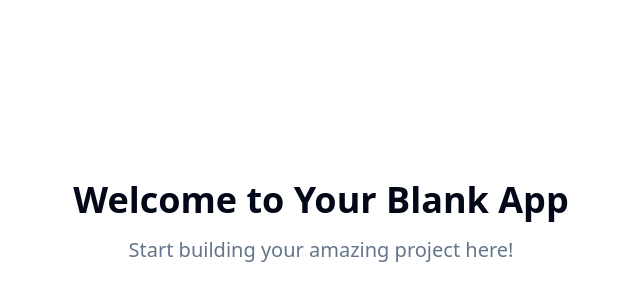
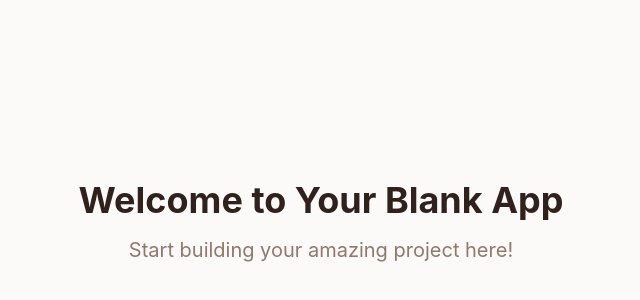
Before and after one commit to wideGenesis/ruff-design-showcase, a React (Vite) app: page / in a window 1280 px wide. Shown: the part 178-478 px from the top of the page, without its empty margins (319-959 px from the left). Built offline with nearby package versions, Linux system fonts and the light colour scheme.

Commit message:
Create landing page for designer

```diff
--- a/src/index.css
+++ b/src/index.css
@@ -2,39 +2,64 @@
 @tailwind components;
 @tailwind utilities;
 
-/* Definition of the design system. All colors, gradients, fonts, etc should be defined here.
+/* Motion Designer Landing Page Design System
+All colors inspired by the dreamy cloudscape aesthetic - golds, pinks, purples
 All colors MUST be HSL.
 */
 
 @layer base {
   :root {
-    --background: 0 0% 100%;
-    --foreground: 222.2 84% 4.9%;
+    /* Base colors */
+    --background: 35 30% 98%;
+    --foreground: 15 25% 15%;
 
-    --card: 0 0% 100%;
-    --card-foreground: 222.2 84% 4.9%;
+    /* Card colors */
+    --card: 35 40% 96%;
+    --card-foreground: 15 25% 20%;
 
-    --popover: 0 0% 100%;
-    --popover-foreground: 222.2 84% 4.9%;
+    /* Popover colors */
+    --popover: 35 40% 98%;
+    --popover-foreground: 15 25% 15%;
 
-    --primary: 222.2 47.4% 11.2%;
-    --primary-foreground: 210 40% 98%;
+    /* Primary brand colors - warm gold */
+    --primary: 45 95% 65%;
+    --primary-foreground: 15 25% 15%;
+    --primary-glow: 45 85% 75%;
 
-    --secondary: 210 40% 96.1%;
-    --secondary-foreground: 222.2 47.4% 11.2%;
+    /* Secondary colors - soft rose */
+    --secondary: 340 45% 85%;
+    --secondary-foreground: 15 25% 20%;
 
-    --muted: 210 40% 96.1%;
-    --muted-foreground: 215.4 16.3% 46.9%;
+    /* Muted colors */
+    --muted: 35 20% 90%;
+    --muted-foreground: 15 15% 50%;
 
-    --accent: 210 40% 96.1%;
-    --accent-foreground: 222.2 47.4% 11.2%;
+    /* Accent colors - purple */
+    --accent: 280 60% 75%;
+    --accent-foreground: 15 25% 15%;
 
-    --destructive: 0 84.2% 60.2%;
-    --destructive-foreground: 210 40% 98%;
+    /* Destructive colors */
+    --destructive: 0 84% 60%;
+    --destructive-foreground: 35 30% 98%;
 
-    --border: 214.3 31.8% 91.4%;
-    --input: 214.3 31.8% 91.4%;
-    --ring: 222.2 84% 4.9%;
+    /* Border and input */
+    --border: 35 20% 85%;
+    --input: 35 20% 90%;
+    --ring: 45 95% 65%;
+
+    /* Custom design tokens */
+    --hero-gradient: linear-gradient(135deg, hsl(45 85% 80%), hsl(340 60% 85%), hsl(280 50% 85%));
+    --card-gradient: linear-gradient(145deg, hsl(35 40% 98%), hsl(35 30% 95%));
+    --text-gradient: linear-gradient(135deg, hsl(45 95% 45%), hsl(340 70% 55%));
+
+    /* Shadows */
+    --shadow-soft: 0 4px 20px hsl(45 50% 70% / 0.15);
+    --shadow-medium: 0 8px 30px hsl(45 50% 70% / 0.2);
+    --shadow-glow: 0 0 40px hsl(45 85% 75% / 0.3);
+
+    /* Animations */
+    --transition-smooth: all 0.3s cubic-bezier(0.4, 0, 0.2, 1);
+    --transition-spring: all 0.4s cubic-bezier(0.34, 1.56, 0.64, 1);
 
     --radius: 0.5rem;
 
@@ -56,41 +81,45 @@ All colors MUST be HSL.
   }
 
   .dark {
-    --background: 222.2 84% 4.9%;
-    --foreground: 210 40% 98%;
+    /* Dark mode with warm tones */
+    --background: 15 20% 8%;
+    --foreground: 35 30% 95%;
 
-    --card: 222.2 84% 4.9%;
-    --card-foreground: 210 40% 98%;
+    --card: 15 20% 10%;
+    --card-foreground: 35 30% 90%;
 
-    --popover: 222.2 84% 4.9%;
-    --popover-foreground: 210 40% 98%;
+    --popover: 15 20% 8%;
+    --popover-foreground: 35 30% 95%;
 
-    --primary: 210 40% 98%;
-    --primary-foreground: 222.2 47.4% 11.2%;
+    --primary: 45 90% 70%;
+    --primary-foreground: 15 20% 8%;
+    --primary-glow: 45 80% 80%;
 
-    --secondary: 217.2 32.6% 17.5%;
-    --secondary-foreground: 210 40% 98%;
+    --secondary: 340 35% 25%;
+    --secondary-foreground: 35 30% 95%;
 
-    --muted: 217.2 32.6% 17.5%;
-    --muted-foreground: 215 20.2% 65.1%;
+    --muted: 15 15% 20%;
+    --muted-foreground: 35 20% 65%;
 
-    --accent: 217.2 32.6% 17.5%;
-    --accent-foreground: 210 40% 98%;
+    --accent: 280 50% 70%;
+    --accent-foreground: 15 20% 8%;
 
-    --destructive: 0 62.8% 30.6%;
-    --destructive-foreground: 210 40% 98%;
+    --destructive: 0 75% 55%;
+    --destructive-foreground: 35 30% 95%;
 
-    --border: 217.2 32.6% 17.5%;
-    --input: 217.2 32.6% 17.5%;
-    --ring: 212.7 26.8% 83.9%;
-    --sidebar-background: 240 5.9% 10%;
-    --sidebar-foreground: 240 4.8% 95.9%;
-    --sidebar-primary: 224.3 76.3% 48%;
-    --sidebar-primary-foreground: 0 0% 100%;
-    --sidebar-accent: 240 3.7% 15.9%;
-    --sidebar-accent-foreground: 240 4.8% 95.9%;
-    --sidebar-border: 240 3.7% 15.9%;
-    --sidebar-ring: 217.2 91.2% 59.8%;
+    --border: 15 15% 25%;
+    --input: 15 15% 20%;
+    --ring: 45 90% 70%;
+
+    /* Dark mode gradients */
+    --hero-gradient: linear-gradient(135deg, hsl(45 70% 25%), hsl(340 40% 20%), hsl(280 30% 25%));
+    --card-gradient: linear-gradient(145deg, hsl(15 20% 12%), hsl(15 15% 8%));
+    --text-gradient: linear-gradient(135deg, hsl(45 90% 70%), hsl(340 60% 75%));
+
+    /* Dark shadows */
+    --shadow-soft: 0 4px 20px hsl(0 0% 0% / 0.3);
+    --shadow-medium: 0 8px 30px hsl(0 0% 0% / 0.4);
+    --shadow-glow: 0 0 40px hsl(45 80% 60% / 0.2);
   }
 }
 
@@ -101,5 +130,82 @@ All colors MUST be HSL.
 
   body {
     @apply bg-background text-foreground;
+    font-family: -apple-system, BlinkMacSystemFont, 'Segoe UI', Roboto, sans-serif;
+    font-display: swap;
+  }
+
+  html {
+    scroll-behavior: smooth;
+  }
+
+  /* Smooth animations with reduced motion support */
+  @media (prefers-reduced-motion: no-preference) {
+    .animate-fade-in {
+      animation: fadeIn 0.6s ease-out;
+    }
+
+    .animate-slide-up {
+      animation: slideUp 0.8s ease-out;
+    }
+
+    .animate-scale-in {
+      animation: scaleIn 0.5s ease-out;
+    }
+  }
+
+  @keyframes fadeIn {
+    from {
+      opacity: 0;
+      transform: translateY(20px);
+    }
+    to {
+      opacity: 1;
+      transform: translateY(0);
+    }
+  }
+
+  @keyframes slideUp {
+    from {
+      opacity: 0;
+      transform: translateY(40px);
+    }
+    to {
+      opacity: 1;
+      transform: translateY(0);
+    }
+  }
+
+  @keyframes scaleIn {
+    from {
+      opacity: 0;
+      transform: scale(0.95);
+    }
+    to {
+      opacity: 1;
+      transform: scale(1);
+    }
+  }
+
+  /* Utility classes */
+  .text-gradient {
+    background: var(--text-gradient);
+    -webkit-background-clip: text;
+    -webkit-text-fill-color: transparent;
+    background-clip: text;
+  }
+
+  .glass-effect {
+    backdrop-filter: blur(10px);
+    background: hsl(var(--background) / 0.8);
+    border: 1px solid hsl(var(--border) / 0.5);
+  }
+
+  .hover-lift {
+    transition: var(--transition-smooth);
+  }
+
+  .hover-lift:hover {
+    transform: translateY(-2px);
+    box-shadow: var(--shadow-medium);
   }
 }
--- a/tailwind.config.ts
+++ b/tailwind.config.ts
@@ -26,7 +26,8 @@ export default {
 				foreground: 'hsl(var(--foreground))',
 				primary: {
 					DEFAULT: 'hsl(var(--primary))',
-					foreground: 'hsl(var(--primary-foreground))'
+					foreground: 'hsl(var(--primary-foreground))',
+					glow: 'hsl(var(--primary-glow))'
 				},
 				secondary: {
 					DEFAULT: 'hsl(var(--secondary))',
@@ -51,17 +52,21 @@ export default {
 				card: {
 					DEFAULT: 'hsl(var(--card))',
 					foreground: 'hsl(var(--card-foreground))'
-				},
-				sidebar: {
-					DEFAULT: 'hsl(var(--sidebar-background))',
-					foreground: 'hsl(var(--sidebar-foreground))',
-					primary: 'hsl(var(--sidebar-primary))',
-					'primary-foreground': 'hsl(var(--sidebar-primary-foreground))',
-					accent: 'hsl(var(--sidebar-accent))',
-					'accent-foreground': 'hsl(var(--sidebar-accent-foreground))',
-					border: 'hsl(var(--sidebar-border))',
-					ring: 'hsl(var(--sidebar-ring))'
 				}
+			},
+			backgroundImage: {
+				'hero-gradient': 'var(--hero-gradient)',
+				'card-gradient': 'var(--card-gradient)',
+				'text-gradient': 'var(--text-gradient)'
+			},
+			boxShadow: {
+				'soft': 'var(--shadow-soft)',
+				'medium': 'var(--shadow-medium)',
+				'glow': 'var(--shadow-glow)'
+			},
+			transitionTimingFunction: {
+				'smooth': 'cubic-bezier(0.4, 0, 0.2, 1)',
+				'spring': 'cubic-bezier(0.34, 1.56, 0.64, 1)'
 			},
 			borderRadius: {
 				lg: 'var(--radius)',
```
